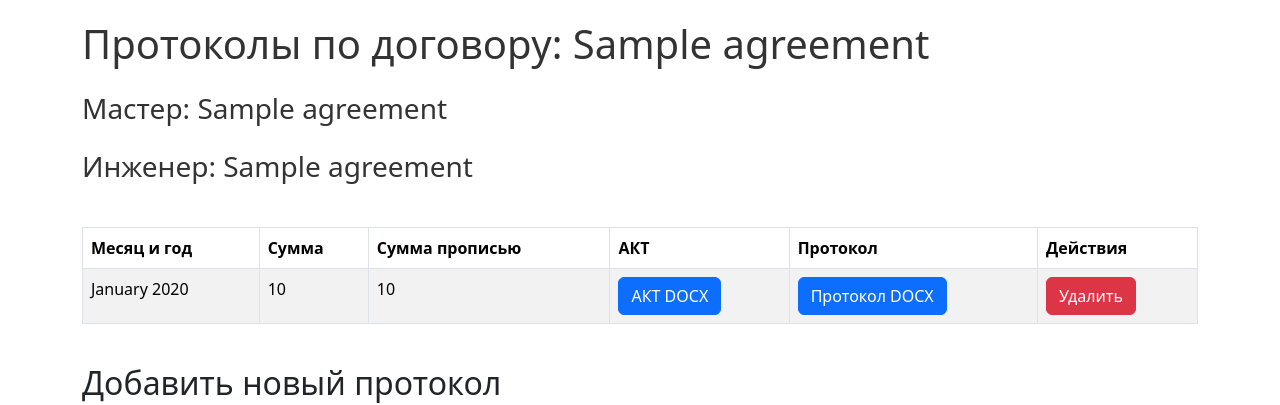
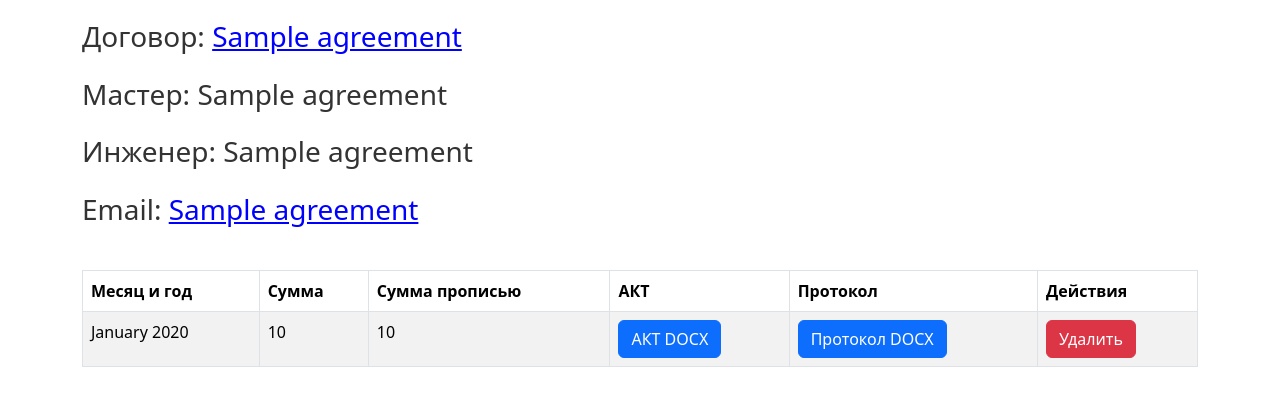
Before and after one commit to vla6048/syphon_6048, a Python web app: template templates/protocols.html in a window 1280 px wide. Shown: the top 405 px of the page. Run offline with Jinja, Linux system fonts and the light colour scheme; the template is opened without the code that fills it: most values are stand-ins (such as "Sample title", 1, 10 or a date in 2020).

```diff
--- a/templates/protocols.html
+++ b/templates/protocols.html
@@ -25,9 +25,28 @@
 </head>
 <body>
     <div class="container">
-        <h1 class="mb-4">Протоколы по договору: {{ agreement[0] }}</h1>
-        <h3 class="mb-4">Мастер: {{ agreement[1] }}</h3>
-        <h3 class="mb-4">Инженер: {{ agreement[2] }}</h3>
+                <h3 class="mb-4">
+            Договор:
+            <a href="{{ url_for('agreement_detail', agreement_id=agreement_id) }}"
+               style="text-decoration: underline; color: blue;">
+                {{ agreement[0] }}
+            </a>
+        </h3>
+<h3 class="mb-4">Мастер: {{ agreement[1] }}</h3>
+<h3 class="mb-4">Инженер: {{ agreement[2] }}</h3>
+        {% if agreement[4] %}
+            <h3 class="mb-4">
+                Email:
+                <span
+                    id="email"
+                    style="cursor: pointer; text-decoration: underline; color: blue;"
+                    onclick="copyToClipboard('{{ agreement[4] }}')"
+                >
+                    {{ agreement[4] }}
+                </span>
+                <small id="copyMessage" style="display: none; color: green; margin-left: 10px;">Скопировано!</small>
+            </h3>
+        {% endif %}
 
         {% if protocols %}
         <div class="table-responsive">
@@ -97,6 +116,28 @@
             var inputField = document.getElementById('proto_sum');
             inputField.value = inputField.value.replace(',', '.');
         }
+        function copyToClipboard(email) {
+        // Создаем временное текстовое поле
+        const tempInput = document.createElement("input");
+        tempInput.value = email;
+        document.body.appendChild(tempInput);
+
+        // Копируем значение в буфер обмена
+        tempInput.select();
+        document.execCommand("copy");
+
+        // Удаляем временное текстовое поле
+        document.body.removeChild(tempInput);
+
+        // Отображаем сообщение об успешном копировании
+        const copyMessage = document.getElementById("copyMessage");
+        copyMessage.style.display = "inline";
+
+        // Скрываем сообщение через 2 секунды
+        setTimeout(() => {
+            copyMessage.style.display = "none";
+        }, 2000);
+    }
     </script>
 </body>
 </html>
```
Also changed, not shown: app.py (+30 -10 lines), templates/agreement_detail.html (added, +16 -0 lines).
